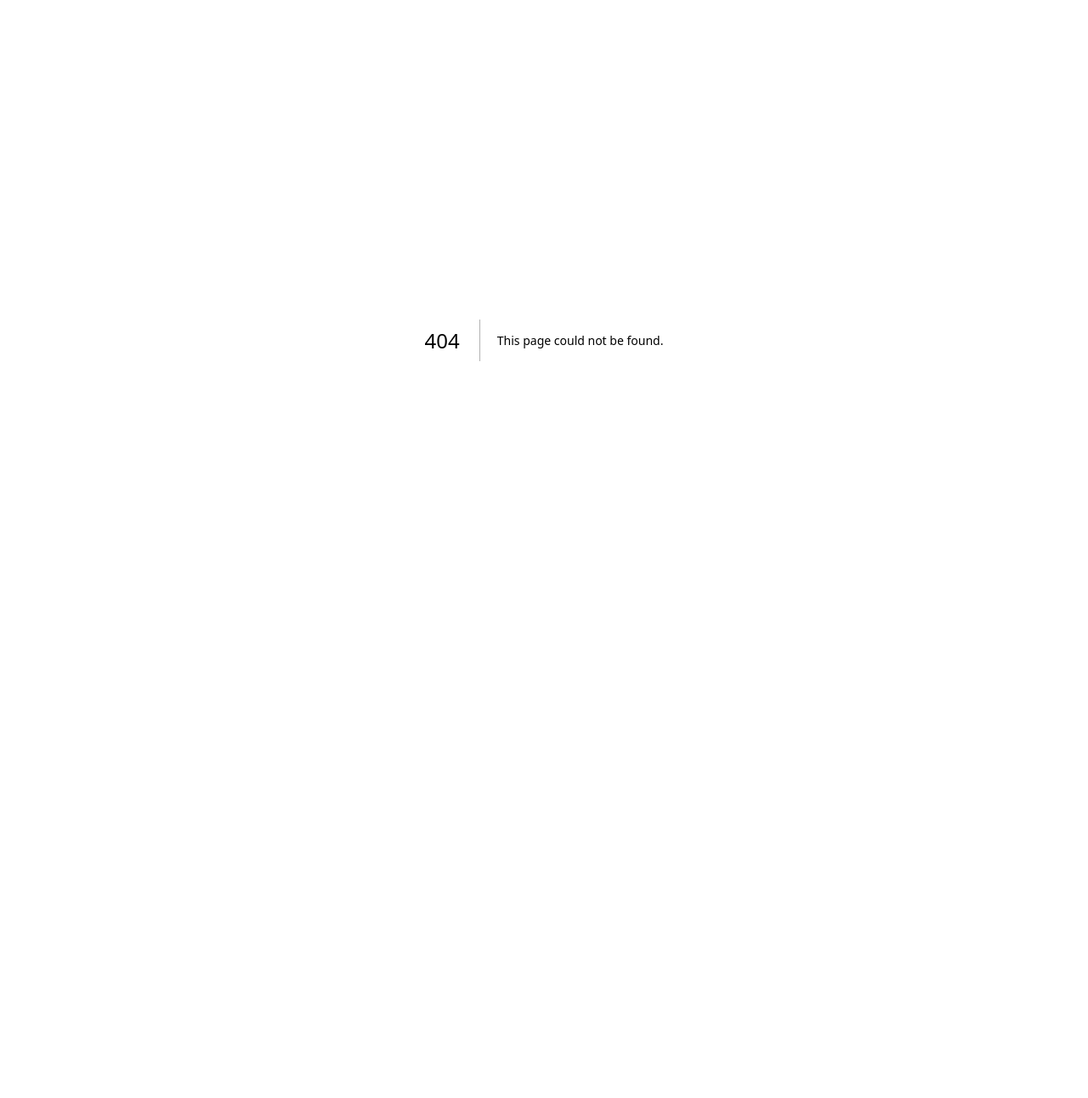
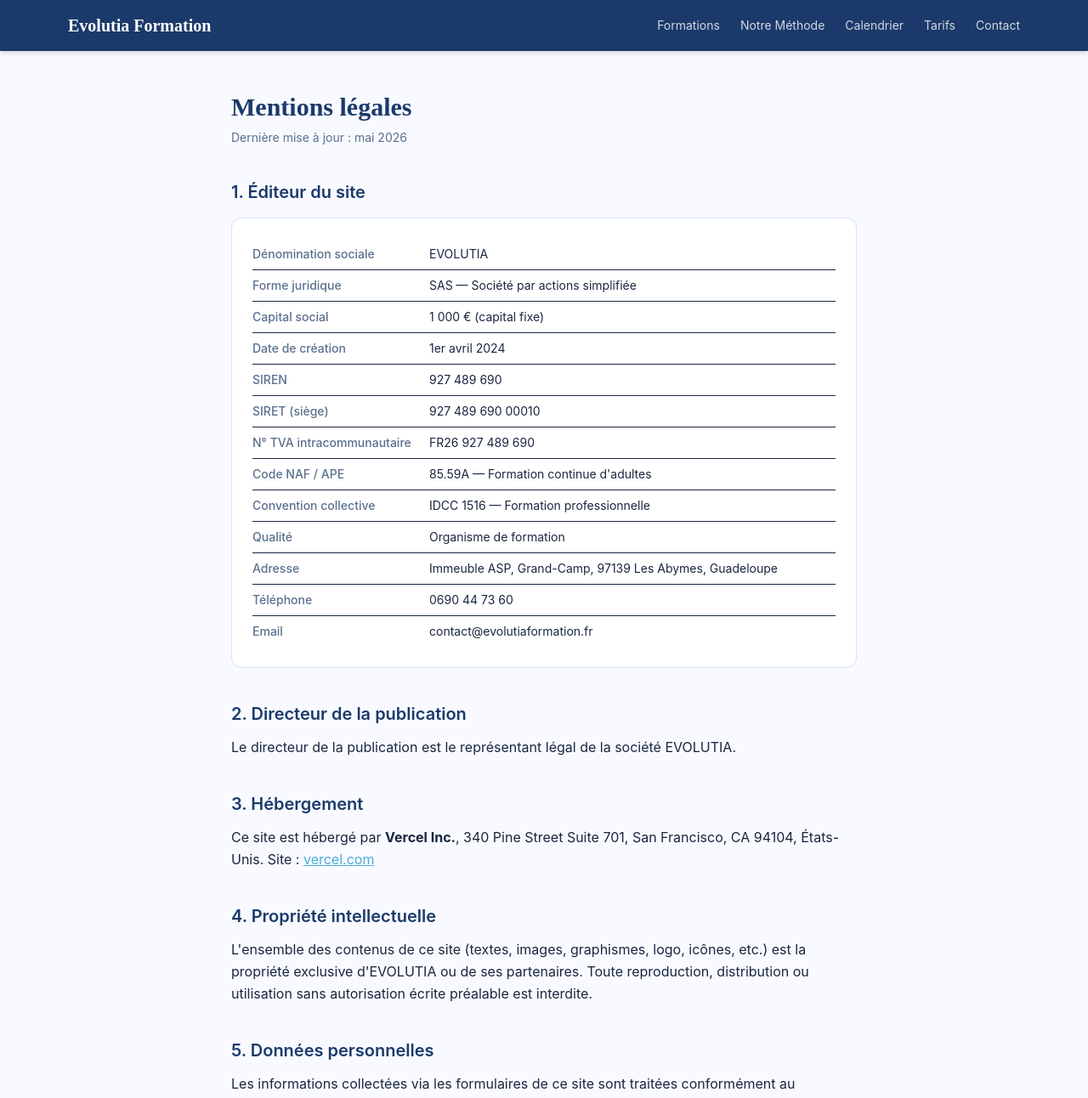
Before and after one commit to jmd971/evolutia, a Next.js app: page /mentions-legales in a window 1280 px wide. Before the commit this address had no page. Shown: the top 1292 px of the page at 85% size. Before the commit the page ends 800 px from the top, so only its background shows below. Built offline with nearby package versions, Linux system fonts and the light colour scheme.

Commit message:
feat: add mentions legales with real company data

```diff
--- /dev/null
+++ b/app/mentions-legales/page.tsx
@@ -0,0 +1,145 @@
+import { Metadata } from 'next'
+import Link from 'next/link'
+
+export const metadata: Metadata = {
+  title: 'Mentions légales — Evolutia Formation',
+  description: 'Mentions légales du site evolutiaformation.fr — Evolutia, organisme de formation concours territoriaux en Guadeloupe.',
+}
+
+export default function MentionsLegales() {
+  return (
+    <div className="min-h-screen" style={{ background: '#F8FAFF' }}>
+      {/* Nav */}
+      <nav style={{ background: '#1B3A6B' }} className="sticky top-0 z-50 shadow-md">
+        <div className="max-w-6xl mx-auto px-4 py-4 flex items-center justify-between">
+          <Link href="/" className="text-white font-bold text-xl" style={{ fontFamily: 'Playfair Display, serif' }}>
+            Evolutia Formation
+          </Link>
+          <div className="hidden md:flex gap-6 text-sm text-white/80">
+            <Link href="/formations" className="hover:text-white transition-colors">Formations</Link>
+            <Link href="/notre-methode" className="hover:text-white transition-colors">Notre Méthode</Link>
+            <Link href="/calendrier-concours-guadeloupe" className="hover:text-white transition-colors">Calendrier</Link>
+            <Link href="/financement-tarifs" className="hover:text-white transition-colors">Tarifs</Link>
+            <Link href="/contact" className="hover:text-white transition-colors">Contact</Link>
+          </div>
+        </div>
+      </nav>
+
+      <main className="max-w-3xl mx-auto px-4 py-12">
+        <h1 className="text-3xl font-bold mb-2" style={{ fontFamily: 'Playfair Display, serif', color: '#1B3A6B' }}>
+          Mentions légales
+        </h1>
+        <p className="text-sm mb-10" style={{ color: '#5a6f8f' }}>Dernière mise à jour : mai 2026</p>
+
+        <div className="space-y-10 text-base leading-relaxed" style={{ color: '#1a2740' }}>
+
+          <section>
+            <h2 className="text-xl font-semibold mb-4" style={{ color: '#1B3A6B' }}>1. Éditeur du site</h2>
+            <div className="bg-white rounded-xl p-6 border" style={{ borderColor: '#D6E4F0' }}>
+              <table className="w-full text-sm">
+                <tbody className="divide-y" style={{ borderColor: '#D6E4F0' }}>
+                  {[
+                    ['Dénomination sociale', 'EVOLUTIA'],
+                    ['Forme juridique', 'SAS — Société par actions simplifiée'],
+                    ['Capital social', '1 000 € (capital fixe)'],
+                    ['Date de création', '1er avril 2024'],
+                    ['SIREN', '927 489 690'],
+                    ['SIRET (siège)', '927 489 690 00010'],
+                    ['N° TVA intracommunautaire', 'FR26 927 489 690'],
+                    ['Code NAF / APE', '85.59A — Formation continue d\'adultes'],
+                    ['Convention collective', 'IDCC 1516 — Formation professionnelle'],
+                    ['Qualité', 'Organisme de formation'],
+                    ['Adresse', 'Immeuble ASP, Grand-Camp, 97139 Les Abymes, Guadeloupe'],
+                    ['Téléphone', '0690 44 73 60'],
+                    ['Email', 'contact@evolutiaformation.fr'],
+                  ].map(([label, value]) => (
+                    <tr key={label}>
+                      <td className="py-2 pr-4 font-medium w-52" style={{ color: '#5a6f8f' }}>{label}</td>
+                      <td className="py-2">{value}</td>
+                    </tr>
+                  ))}
+                </tbody>
+              </table>
+            </div>
+          </section>
+
+          <section>
+            <h2 className="text-xl font-semibold mb-3" style={{ color: '#1B3A6B' }}>2. Directeur de la publication</h2>
+            <p>Le directeur de la publication est le représentant légal de la société EVOLUTIA.</p>
+          </section>
+
+          <section>
+            <h2 className="text-xl font-semibold mb-3" style={{ color: '#1B3A6B' }}>3. Hébergement</h2>
+            <p>
+              Ce site est hébergé par <strong>Vercel Inc.</strong>, 340 Pine Street Suite 701, San Francisco, CA 94104, États-Unis.
+              Site : <a href="https://vercel.com" className="underline" style={{ color: '#4BADD4' }}>vercel.com</a>
+            </p>
+          </section>
+
+          <section>
+            <h2 className="text-xl font-semibold mb-3" style={{ color: '#1B3A6B' }}>4. Propriété intellectuelle</h2>
+            <p>
+              L'ensemble des contenus de ce site (textes, images, graphismes, logo, icônes, etc.) est la propriété exclusive
+              d'EVOLUTIA ou de ses partenaires. Toute reproduction, distribution ou utilisation sans autorisation écrite préalable
+              est interdite.
+            </p>
+          </section>
+
+          <section>
+            <h2 className="text-xl font-semibold mb-3" style={{ color: '#1B3A6B' }}>5. Données personnelles</h2>
+            <p>
+              Les informations collectées via les formulaires de ce site sont traitées conformément au Règlement Général sur
+              la Protection des Données (RGPD). Pour en savoir plus, consultez notre{' '}
+              <Link href="/politique-confidentialite" className="underline" style={{ color: '#4BADD4' }}>
+                Politique de confidentialité
+              </Link>.
+            </p>
+          </section>
+
+          <section>
+            <h2 className="text-xl font-semibold mb-3" style={{ color: '#1B3A6B' }}>6. Cookies</h2>
+            <p>
+              Ce site utilise des cookies techniques nécessaires à son bon fonctionnement. Aucun cookie de traçage
+              ou publicitaire n'est déposé sans votre consentement.
+            </p>
+          </section>
+
+          <section>
+            <h2 className="text-xl font-semibold mb-3" style={{ color: '#1B3A6B' }}>7. Limitation de responsabilité</h2>
+            <p>
+              EVOLUTIA s'efforce d'assurer l'exactitude des informations publiées sur ce site. Cependant, elle ne peut
+              garantir l'exhaustivité ni l'absence d'erreurs. Les informations relatives aux concours (dates, programmes,
+              conditions d'inscription) sont données à titre indicatif et peuvent évoluer. Nous vous recommandons de
+              consulter les sources officielles (CNFPT, CDG 971, FPT.fr) pour toute décision.
+            </p>
+          </section>
+
+          <section>
+            <h2 className="text-xl font-semibold mb-3" style={{ color: '#1B3A6B' }}>8. Droit applicable</h2>
+            <p>
+              Les présentes mentions légales sont soumises au droit français. Tout litige relatif à l'utilisation de ce site
+              relève de la compétence exclusive des tribunaux compétents de Guadeloupe.
+            </p>
+          </section>
+
+          <section>
+            <h2 className="text-xl font-semibold mb-3" style={{ color: '#1B3A6B' }}>9. Contact</h2>
+            <p>
+              Pour toute question relative au site ou à vos données personnelles, vous pouvez nous contacter à :{' '}
+              <a href="mailto:contact@evolutiaformation.fr" className="underline" style={{ color: '#4BADD4' }}>
+                contact@evolutiaformation.fr
+              </a>
+            </p>
+          </section>
+
+        </div>
+
+        <div className="mt-12 pt-8 border-t flex gap-4 text-sm" style={{ borderColor: '#D6E4F0', color: '#5a6f8f' }}>
+          <Link href="/politique-confidentialite" className="hover:underline">Politique de confidentialité</Link>
+          <Link href="/cgv" className="hover:underline">CGV</Link>
+          <Link href="/" className="hover:underline">Retour à l'accueil</Link>
+        </div>
+      </main>
+    </div>
+  )
+}
```
